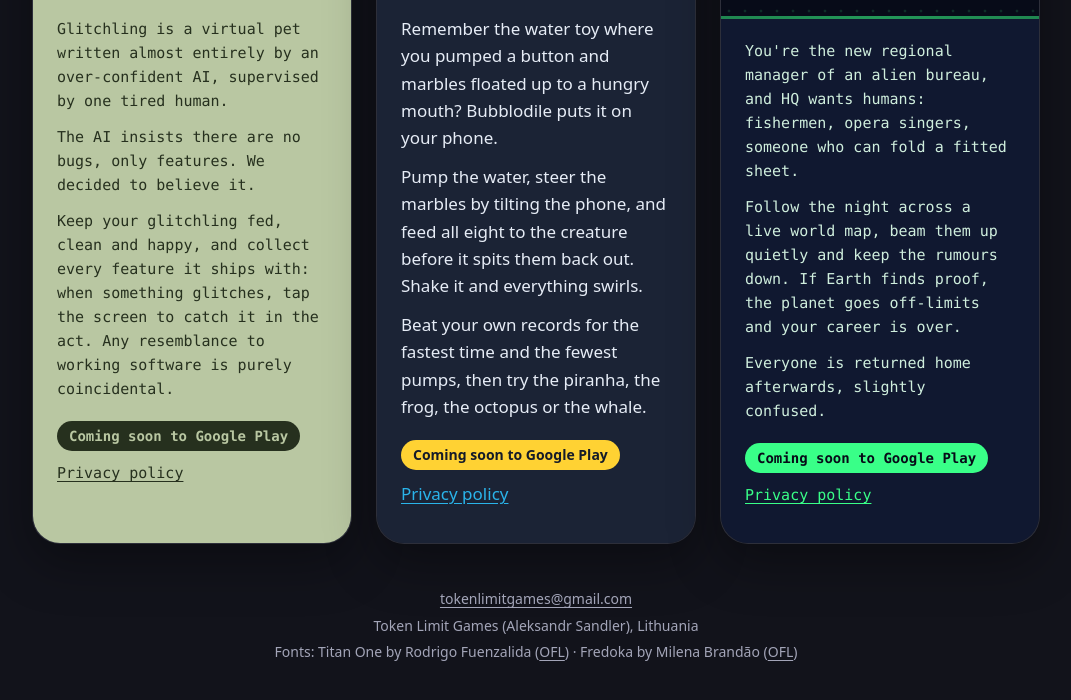
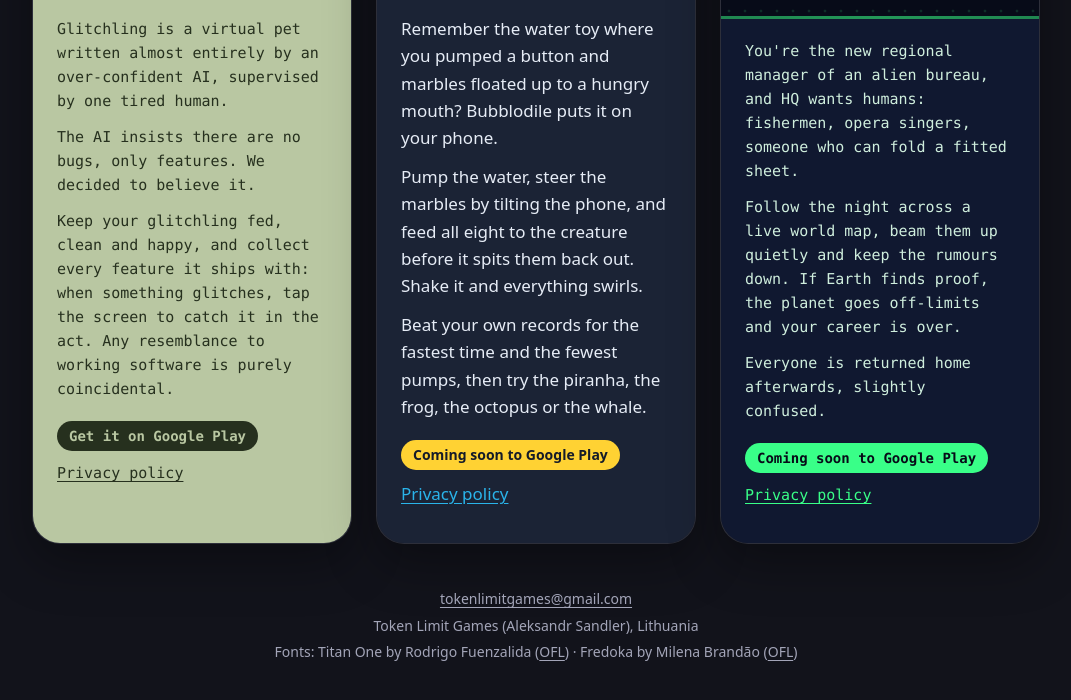
Before and after one commit to tokenlimitgames/tokenlimitgames.github.io, a plain HTML site: page index.html in a window 1280 px wide. Shown: the part 509-1209 px from the top of the page, without its empty margins (104-1175 px from the left). Drawn offline with Linux system fonts and the light colour scheme.

Commit message:
Add files via upload

```diff
--- a/home.css
+++ b/home.css
@@ -154,6 +154,7 @@ body {
 
 .glitchling .body a { color: #26301e; }
 .glitchling .badge { background: #26301e; color: #b9c7a2; }
+.glitchling .body a.badge { color: #b9c7a2; text-decoration: none; }
 
 /* Bubblodile: navy water, bubbles, toy colours, Fredoka. */
 .bubblodile .cover { background: linear-gradient(#2e3d5c, #151b29); }
--- a/index.html
+++ b/index.html
@@ -27,7 +27,7 @@
           <p>Glitchling is a virtual pet written almost entirely by an over-confident AI, supervised by one tired human.</p>
           <p>The AI insists there are no bugs, only features. We decided to believe it.</p>
           <p>Keep your glitchling fed, clean and happy, and collect every feature it ships with: when something glitches, tap the screen to catch it in the act. Any resemblance to working software is purely coincidental.</p>
-          <p class="links"><span class="badge">Coming soon to Google Play</span> <a href="glitchling/privacy.html">Privacy policy</a></p>
+          <p class="links"><a class="badge" href="https://play.google.com/store/apps/details?id=com.tokenlimitgames.glitchling">Get it on Google Play</a> <a href="glitchling/privacy.html">Privacy policy</a></p>
         </div>
       </article>
 
```
